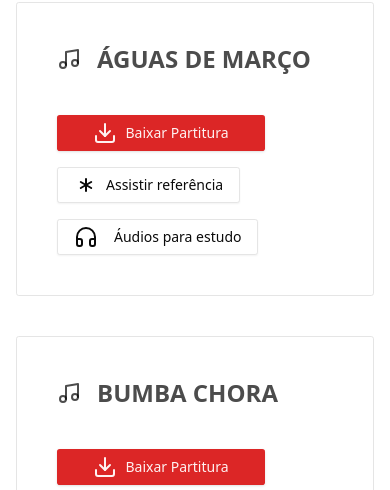
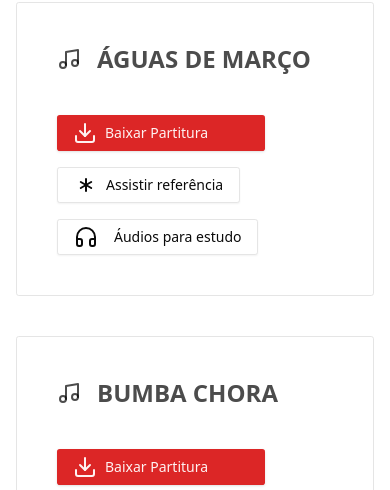
Before and after one commit to alexsandersouzafr/colorau-apoio, a Next.js app: page / in a window 390 px wide. Shown: the part 354-844 px from the top of the page. Built offline with nearby package versions, Linux system fonts and the light colour scheme.

Commit message:
fix: justify

```diff
--- a/components/repertoire-table.tsx
+++ b/components/repertoire-table.tsx
@@ -24,7 +24,7 @@ function MusicCard({ music }: { music: MusicItem }) {
       <div className="flex flex-wrap gap-4">
         {score && (
           <Link href={score}>
-            <Button className="justify-left w-52 gap-2 lg:justify-center">
+            <Button className="w-52 justify-start gap-2 lg:justify-center">
               <Download />
               Baixar Partitura
             </Button>
@@ -33,7 +33,7 @@ function MusicCard({ music }: { music: MusicItem }) {
         <Link href={reference}>
           <Button
             variant="outline"
-            className="justify-left gap-2 lg:justify-center"
+            className="justify-start gap-2 lg:justify-center"
           >
             <Asterisk />
             Assistir referência
@@ -43,7 +43,7 @@ function MusicCard({ music }: { music: MusicItem }) {
           <Link href={audios}>
             <Button
               variant="outline"
-              className="justify-left gap-4 lg:justify-center"
+              className="justify-start gap-4 lg:justify-center"
             >
               <Headphones />
               Áudios para estudo
```
